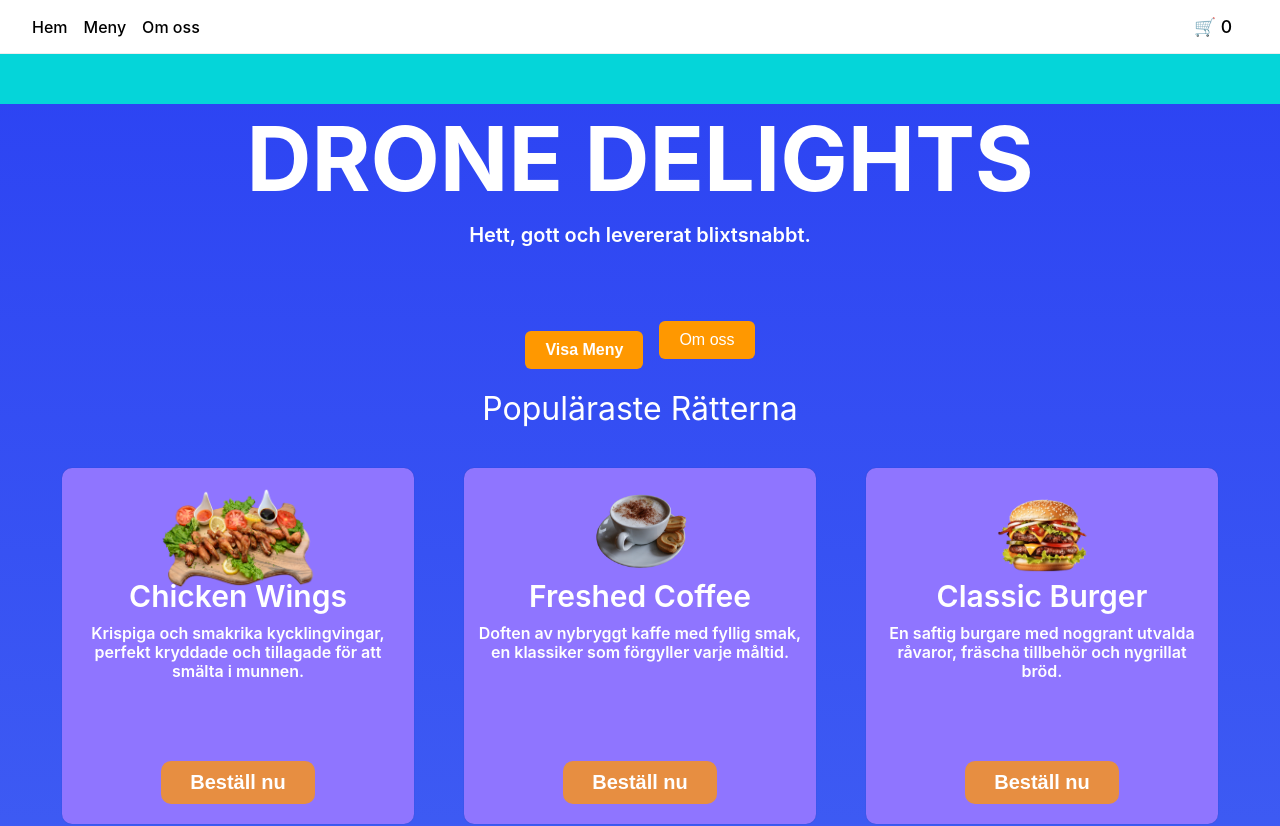
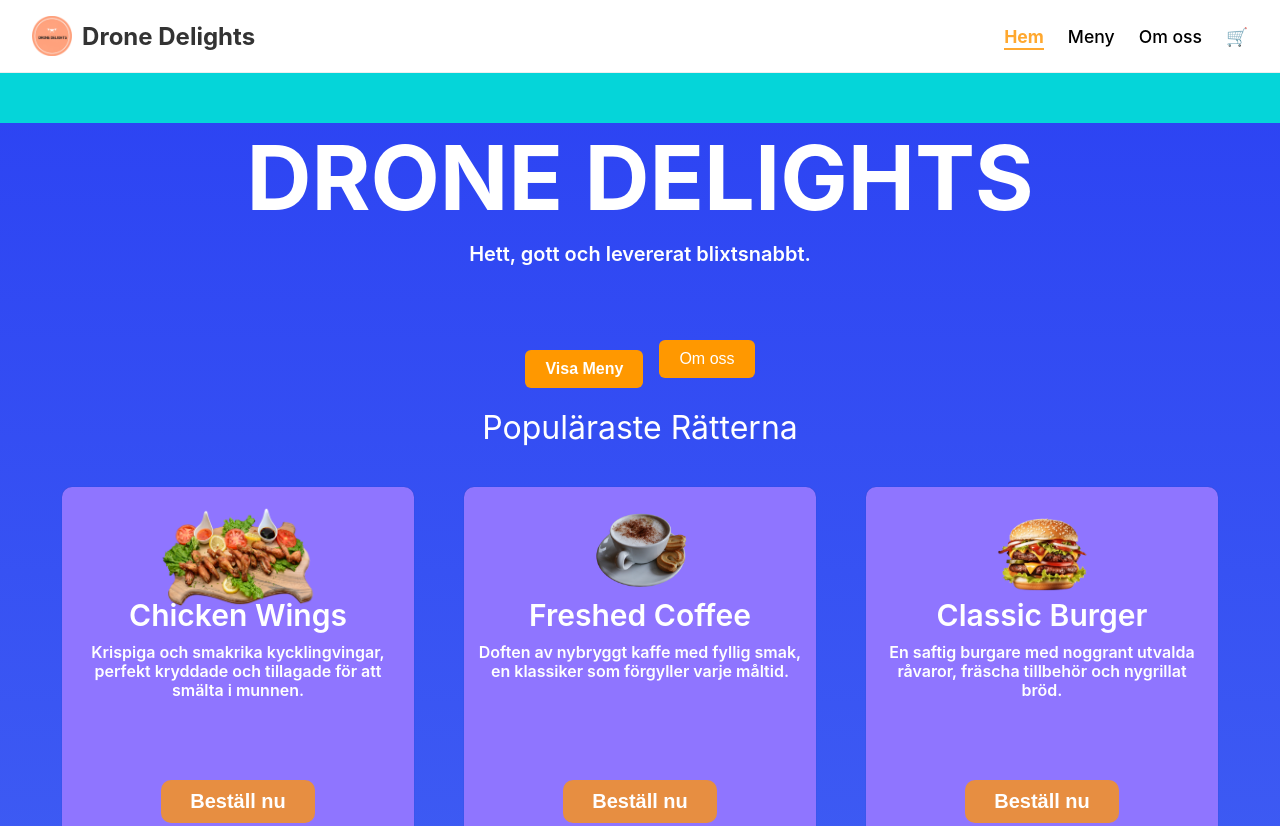
Before and after one commit to aleksanderlukic/slutuppgift, a React (Create React App) app: page / in a window 1280 px wide. Shown: the top 826 px of the page. Built offline with nearby package versions, Linux system fonts and the light colour scheme.

Commit message:
Ändringar

```diff
--- a/src/Components/Navbar.css
+++ b/src/Components/Navbar.css
@@ -1,4 +1,4 @@
-/* src/components/Navbar/Navbar.css */
+/* Navbar container */
 .navbar {
   display: flex;
   justify-content: space-between;
@@ -6,17 +6,94 @@
   padding: 1rem 2rem;
   background: white;
   border-bottom: 1px solid #eee;
+
+  position: sticky;
+  top: 0;
+  z-index: 1000;
+  transition: box-shadow 0.3s ease;
+
+  width: 100%;
+  max-width: 1728px; /* 👈 samma bredd som dina sidor */
+  margin: 0 auto; /* centrerar */
 }
 
-.nav-left a,
+.navbar.scrolled {
+  box-shadow: 0 2px 8px rgba(0, 0, 0, 0.15);
+}
+
+/* Vänster: logga + brand */
+.logo-link {
+  display: flex;
+  align-items: center;
+  gap: 10px;
+  text-decoration: none;
+  cursor: pointer;
+}
+
+.logo {
+  height: 40px;
+}
+
+.brand-name {
+  font-size: 1.5rem;
+  font-weight: 700;
+  color: #333;
+}
+
+.logo-link:hover .brand-name {
+  color: #ffa82f;
+}
+
+/* Höger: länkar + kundvagn */
+.nav-right {
+  display: flex;
+  align-items: center;
+  gap: 1.5rem;
+}
+
 .nav-right a {
-  margin-right: 1rem;
   text-decoration: none;
   color: black;
   font-weight: 500;
+  font-size: 1.1rem;
+  position: relative;
+  transition: color 0.2s ease;
 }
 
+.nav-right a:hover {
+  color: #ffa82f;
+}
+
+.nav-right a.active {
+  color: #ffa82f;
+  font-weight: 700;
+}
+
+.nav-right a.active::after {
+  content: "";
+  position: absolute;
+  left: 0;
+  bottom: -3px;
+  width: 100%;
+  height: 2px;
+  background: #ffa82f;
+}
+
+/* Badge för kundvagn */
 .cart-link {
-  font-size: 1.1rem;
+  font-size: 1.3rem;
   font-weight: bold;
+  position: relative;
 }
+
+.cart-badge {
+  position: absolute;
+  top: -5px;
+  right: -12px;
+  background: #ffa82f;
+  color: white;
+  font-size: 0.8rem;
+  font-weight: bold;
+  padding: 2px 6px;
+  border-radius: 50%;
+}
--- a/src/Components/Navbar.jsx
+++ b/src/Components/Navbar.jsx
@@ -1,20 +1,41 @@
-// src/components/Navbar/Navbar.jsx
-import React from "react";
-import { Link } from "react-router-dom";
+// src/Components/Navbar.jsx
+import React, { useState, useEffect } from "react";
+import { NavLink, Link } from "react-router-dom";
 import "./Navbar.css";
+import Logo from "../assets/logo.png"; // 👈 rätt sökväg
 
 const Navbar = ({ cartItems = [] }) => {
+  const [scrolled, setScrolled] = useState(false);
+
+  useEffect(() => {
+    const handleScroll = () => {
+      setScrolled(window.scrollY > 0);
+    };
+    window.addEventListener("scroll", handleScroll);
+    return () => window.removeEventListener("scroll", handleScroll);
+  }, []);
+
+  const cartCount = cartItems.length;
+
   return (
-    <nav className="navbar">
-      <div className="nav-left">
-        <Link to="/">Hem</Link>
-        <Link to="/menu">Meny</Link>
-        <Link to="/om-oss">Om oss</Link>
-      </div>
+    <nav className={`navbar ${scrolled ? "scrolled" : ""}`}>
+      {/* ✅ Vänster: logga + namn */}
+      <Link to="/" className="logo-link">
+        <img src={Logo} alt="Drone Delights Logo" className="logo" />
+        <span className="brand-name">Drone Delights</span>
+      </Link>
+
+      {/* ✅ Höger: länkar + kundvagn */}
       <div className="nav-right">
-        <Link to="/cart" className="cart-link">
-          🛒 {cartItems.length}
-        </Link>
+        <NavLink to="/" end>
+          Hem
+        </NavLink>
+        <NavLink to="/menu">Meny</NavLink>
+        <NavLink to="/om-oss">Om oss</NavLink>
+        <NavLink to="/cart" className="cart-link">
+          🛒
+          {cartCount > 0 && <span className="cart-badge">{cartCount}</span>}
+        </NavLink>
       </div>
     </nav>
   );
--- a/src/pages/OmossPage/OmOss.jsx
+++ b/src/pages/OmossPage/OmOss.jsx
@@ -1,11 +1,10 @@
 import React from "react";
-import Navbar from "../../Components/Navbar";
 import "./OmOss.css";
 
 export default function OmOss() {
   return (
     <div className="om-oss-page">
-      <Navbar cartItems={[]} />
+
 
       {/* Bakgrundsbox */}
       <div className="background-box"></div>
```
